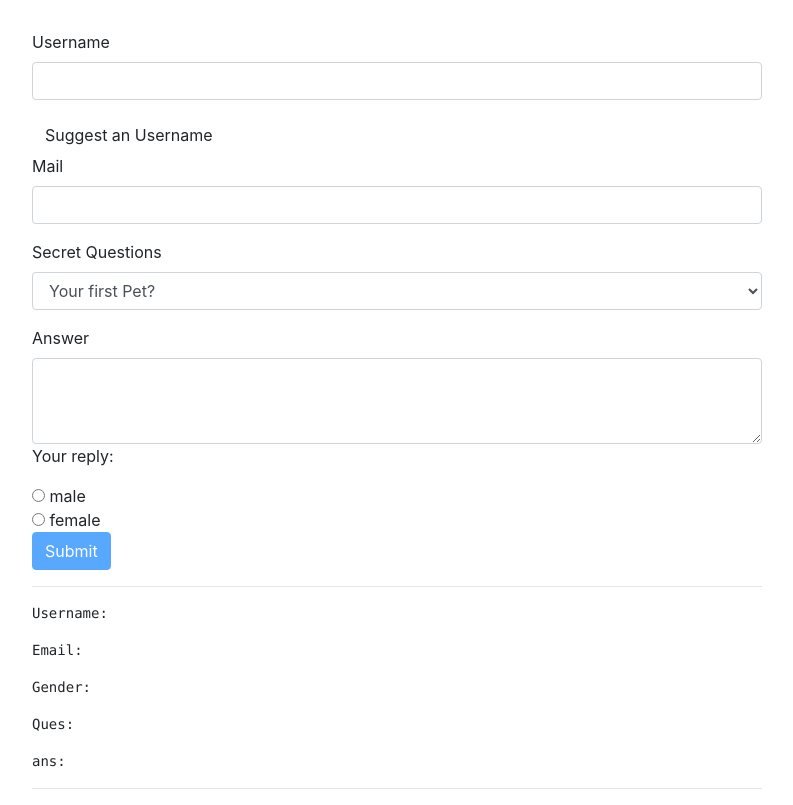
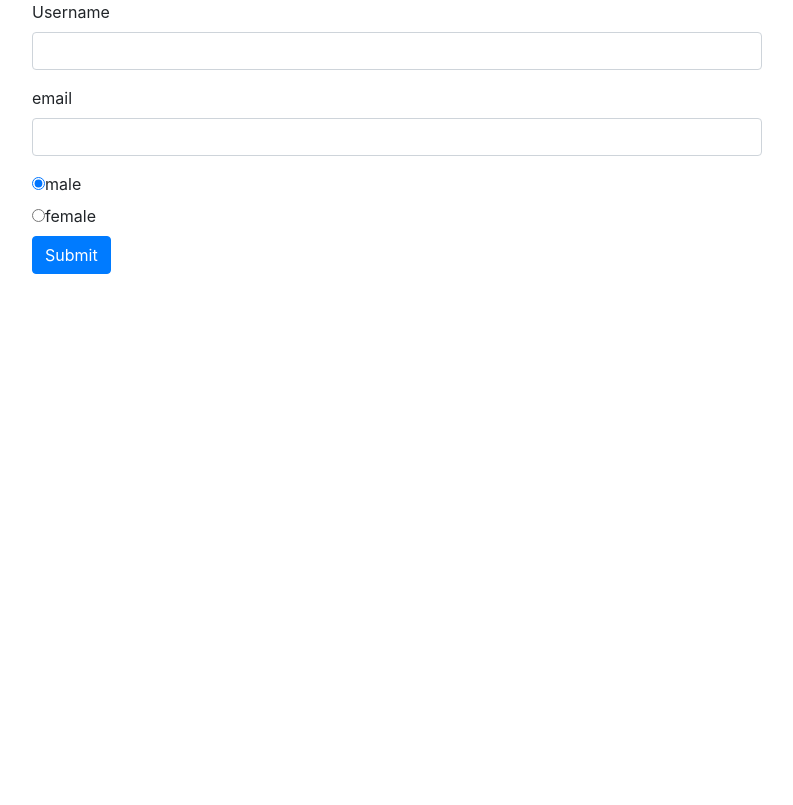
Before and after one commit to moshiurse/angular-practice, an Angular app: page / in a window 1280 px wide. Shown: the whole page, without its empty margins (53-846 px from the left). Built offline with nearby package versions, Linux system fonts and the light colour scheme.

Commit message:
Adding Reactive form

```diff
--- a/src/app/app.component.html
+++ b/src/app/app.component.html
@@ -1,4 +1,4 @@
-<div class="container">
+<!-- <div class="container">
   <div class="row">
     <div class="col-xs-12 col-sm-10 col-md-8 col-sm-offset-1 col-md-offset-2">
       <form (ngSubmit)="onSubmit()" #form="ngForm">
@@ -47,4 +47,6 @@
       <hr>
     </div>
   </div>
-</div>
+</div> -->
+
+<app-reactive></app-reactive>
--- /dev/null
+++ b/src/app/reactive/reactive.component.html
@@ -0,0 +1,33 @@
+<div class="container">
+    <div class="row">
+      <div class="col-xs-12 col-sm-10 col-md-8 col-sm-offset-1 col-md-offset-2">
+        <form [formGroup]="form" (ngSubmit)="onSubmit()">
+          <div class="form-group">
+            <label for="username">Username</label>
+            <input
+              type="text"
+              id="username"
+              formControlName="username"
+              class="form-control">
+          </div>
+          <div class="form-group">
+            <label for="email">email</label>
+            <input
+              type="text"
+              id="email"
+              formControlName="email"
+              class="form-control">
+          </div>
+          <div class="radio" *ngFor="let gender of genders">
+            <label>
+              <input
+                type="radio"
+                formControlName="gender"
+                [value]="gender">{{ gender }}
+            </label>
+          </div>
+          <button class="btn btn-primary" type="submit">Submit</button>
+        </form>
+      </div>
+    </div>
+  </div>
--- /dev/null
+++ b/src/app/reactive/reactive.component.ts
@@ -0,0 +1,27 @@
+import { Component, OnInit } from '@angular/core';
+import { FormGroup, FormControl } from '@angular/forms';
+
+@Component({
+  selector: 'app-reactive',
+  templateUrl: './reactive.component.html',
+  styleUrls: ['./reactive.component.css']
+})
+export class ReactiveComponent implements OnInit {
+
+  genders = ['male', 'female'];
+  form: FormGroup;
+  constructor() { }
+
+  ngOnInit(): void {
+    this.form = new FormGroup({
+      'username': new FormControl(null),
+      'email': new FormControl(null),
+      'gender': new FormControl('male')
+    })
+  }
+
+  onSubmit() {
+    console.log(this.form);
+  }
+
+}
```
Also changed, not shown: src/app/app.module.ts (+5 -2 lines), src/app/reactive/reactive.component.css (added), 1 other file (tests, documents, lock files or other folders).
